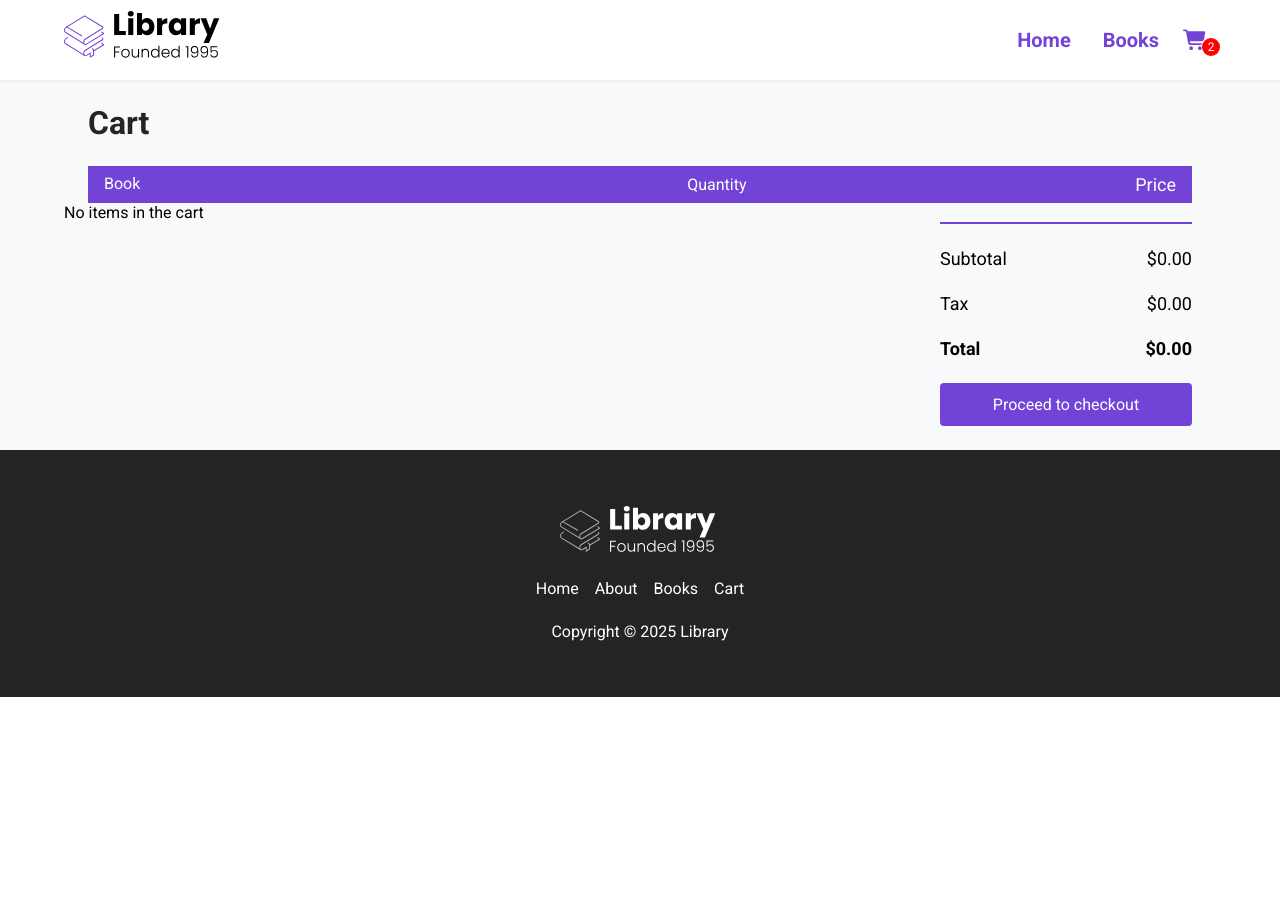
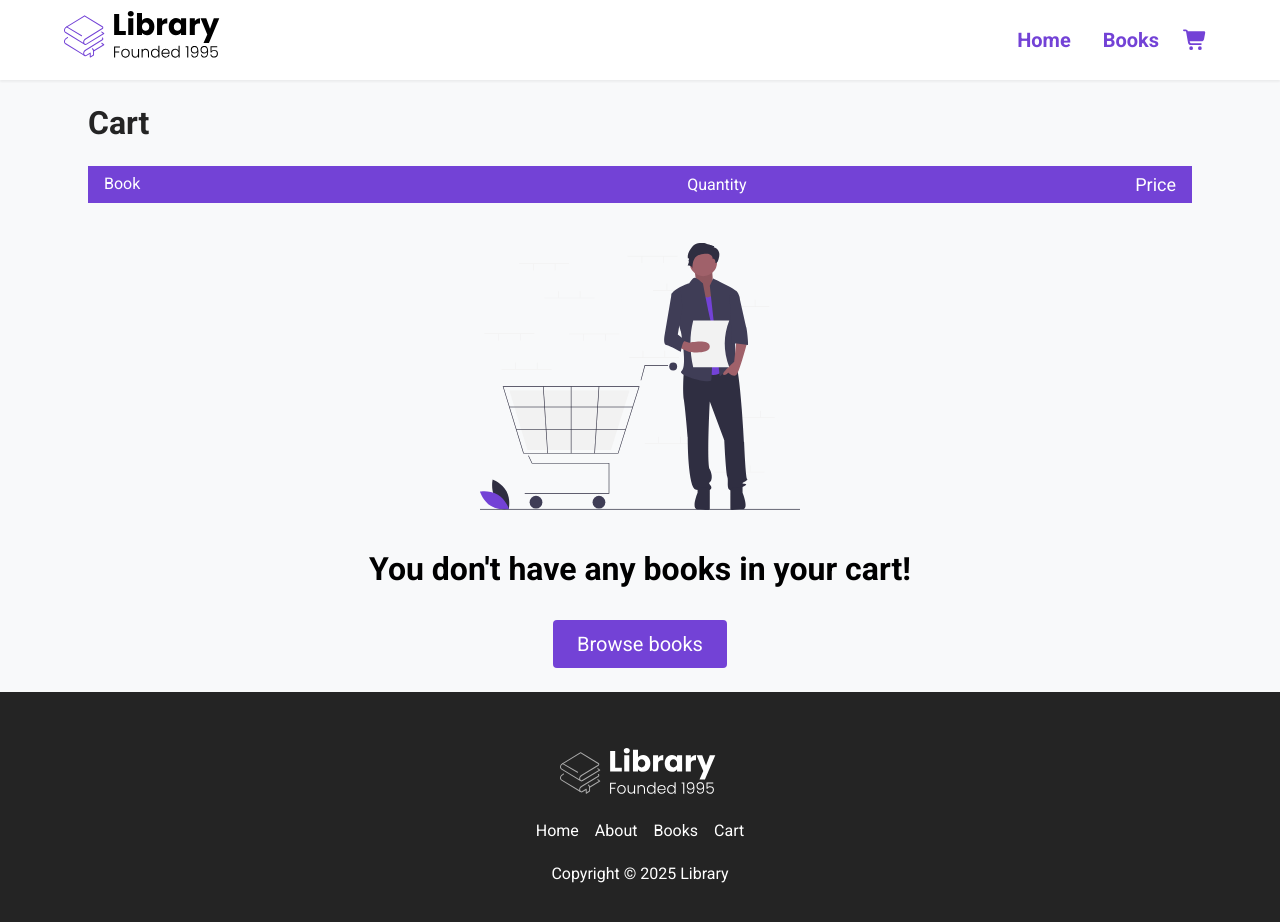
Before and after one commit to ktuttle92/Library_react, a React (Create React App) app: page /cart in a window 1280 px wide. Shown: the top 922 px of the page. Before the commit the page ends 800 px from the top, so only its background shows below. Built offline with nearby package versions, Linux system fonts and the light colour scheme.

Commit message:
fourth commit

```diff
--- a/src/App.jsx
+++ b/src/App.jsx
@@ -1,13 +1,13 @@
-import Nav from './Components/Nav'
 import { BrowserRouter as Router, Routes, Route } from 'react-router-dom';
 import './index.css';
 import Home from "./pages/Home"
-import Footer from './Components/Footer'
+import Layout from './pages/Layout';
 import Books from "./pages/Books"
 import {books} from './data'
 import BookInfo from './pages/BookInfo'
 import Cart from './pages/Cart'
 import React, {useState, useEffect} from 'react'
+
 
 function App() {
    const[cart,setCart]=useState([]);
@@ -20,10 +20,17 @@ function App() {
       return item.id === book.id ?
         {...item,quantity:+quantity,
           }
-         : {item},console.log(setCart)
+         : item
    }))}
-
-
+  function removeBook(item){
+    setCart(cart.filter(book=>book.id !== item.id))
+  }
+function numberOfItems(){
+        let counter=0;
+        cart.forEach((item)=>{
+          counter += item.quantity;
+        }); return counter
+       }
 
     useEffect(()=>{
       console.log(cart)
@@ -32,10 +39,12 @@ function App() {
   return(
     <Router>
       <Routes>
-        <Route path="/" element={<Home/>}/>
-        <Route path="/books" exact element={<Books books={books}/>}/>
-        <Route path="/books/:id" element={<BookInfo books={books} addToCart={addToCart} cart={cart}/>}/>
-        <Route path="/cart" element={<Cart books={books} cart={cart} changeQuantity={changeQuantity}/>}/>
+        <Route path="/" element={<Layout numberOfItems={numberOfItems} />}>
+          <Route index element={<Home/>}/>
+          <Route path="books" exact element={<Books books={books}/>}/>
+          <Route path="books/:id" element={<BookInfo books={books} addToCart={addToCart} cart={cart}/>}/>
+          <Route path="/cart" element={<Cart books={books} cart={cart} changeQuantity={changeQuantity} removeBook={removeBook} />}/>
+        </Route>
       </Routes>
     </Router>
      )
--- a/src/Components/Nav.jsx
+++ b/src/Components/Nav.jsx
@@ -4,7 +4,7 @@ import LibraryLogo from '../assets/Library.svg'
 import {Link} from 'react-router-dom'
 
 // import assets from '../assets'
-const Nav = ({cart}) => {
+const Nav = ({cart,numberOfItems}) => {
     function OpenMenu(){
         document.body.classList+=" menu--open"
     }
@@ -31,7 +31,9 @@ const Nav = ({cart}) => {
                         <Link to="/cart" className="nav__link">
                         <FontAwesomeIcon icon="shopping-cart"/>
                         </Link>
-                        <span className="cart__length">2</span>
+                        {numberOfItems > 0 &&
+                        <span className="cart__length">{numberOfItems}</span>}
+
                     </li>
                 </ul>
                 <div className="menu__backdrop">
--- a/src/Components/ui/Book.jsx
+++ b/src/Components/ui/Book.jsx
@@ -1,12 +1,29 @@
-import React from 'react'
 import {Link} from 'react-router-dom'
 import Rating from './Rating'
 import Price from './Price'
+import React, {useState, useEffect,useRef} from 'react'
+
+const Book=({book})=>{
+    const[img,setImg]=useState();
+
+    const mountedRef=useRef(true)
+
+    useEffect(()=>{
+        const image = new Image();
+        image.src= book.url;
+        image.onload=()=>{
+            setTimeout(()=>{
+               setImg(image);
+            },300)}
+            return ()=>{mountedRef.current=false}
+        })
 
 
-const Book=({book})=>{
+
+
     return( <div className="book">
-              <Link to={`/books/${book.id}`}>
+        {img ? <>
+         <Link to={`/books/${book.id}`}>
             <figure className="book__img--wrapper">
              <img src={book.url} className="book__img"/>
              </figure>
@@ -18,6 +35,13 @@ const Book=({book})=>{
                 </div>
                 <Rating rating={book.rating}/>
                 <Price originalPrice={book.originalPrice} salePrice={book.salePrice}/>
+        </>:<>
+            <div className="book__img--skeleton"></div>
+            <div className="skeleton book__title--skeleton"></div>
+            <div className="skeleton book__rating--skeleton"></div>
+            <div className="skeleton book__price--skeleton"></div></>}
+
+
                 </div>
 
 
--- a/src/pages/BookInfo.jsx
+++ b/src/pages/BookInfo.jsx
@@ -2,8 +2,6 @@ import React,{useState} from 'react'
 import {Link, useParams} from 'react-router-dom'
 import Book from '../Components/ui/Book'
 import { FontAwesomeIcon } from '@fortawesome/react-fontawesome'
-import Nav from "../Components/Nav"
-import Footer from "../Components/Footer"
 import Rating from "../Components/ui/Rating"
 import Price from '../Components/ui/Price'
 
@@ -19,7 +17,6 @@ const BookInfo=({books, addToCart,cart})=>{
       return cart.some(book => book.id === +id);}
 
     return(<div id="books__body">
-        <Nav/>
         <main id="books__main">
             <div className="books__container">
                 <div className="row">
@@ -70,7 +67,7 @@ const BookInfo=({books, addToCart,cart})=>{
                 </div>
             </div>
         </main>
-        <Footer/>
+
     </div>)
 }
 
--- a/src/pages/Books.jsx
+++ b/src/pages/Books.jsx
@@ -1,6 +1,4 @@
 import Book from '../Components/ui/Book';
-import Nav from "../Components/Nav"
-import Footer from "../Components/Footer"
 import React,{useState} from 'react'
 
 const Books=({books: initialBooks})=>{
@@ -23,8 +21,7 @@ const Books=({books: initialBooks})=>{
     }
     return(
         <div id="books__body">
-            <Nav/>
-            <main id="books__main">
+              <main id="books__main">
                 <section>
                     <div className="books__container">
                         <div className="row">
@@ -45,8 +42,7 @@ const Books=({books: initialBooks})=>{
                     </div>
                 </section>
             </main>
-            <Footer/>
-        </div>
+          </div>
     )
 }
 
--- a/src/pages/Cart.jsx
+++ b/src/pages/Cart.jsx
@@ -1,19 +1,17 @@
-import Nav from "../Components/Nav"
-import Footer from "../Components/Footer"
-import React, {useState,useEffect} from 'react'
+import EmptyCart from "../assets/empty_cart.svg"
+import {Link} from 'react-router-dom'
 
-
-const Cart=({cart,changeQuantity,})=>{
+const Cart=({cart,changeQuantity,removeBook})=>{
     const total=()=>{
         let price =0;
         cart.forEach((item)=>{
             price += +(
-                ((item.salePrice||item.originalPrice) * item.quantity).toFixed(2))});
+                (item.salePrice||item.originalPrice) * item.quantity)});
             return price}
 
 
     return(<>
-     <Nav/>
+
      <div id="books__body">
         <main id="books__main">
              <div className="books__container">
@@ -28,14 +26,14 @@ const Cart=({cart,changeQuantity,})=>{
                             <span className="cart__total">Price</span>
                         </div>
                         <div className="cart__body">
-                            {cart && cart.length > 0 ? (cart.map(book=>(
+                            {cart.map(book=>{return(
                             <div className="cart__item" key={book.id}>
                                 <div className="cart__book">
                                     <img src={book.url} alt="" className="cart__book--img"/>
                                     <div className="cart__book--info">
                                         <span className="cart__book--title">{book.title}</span>
-                                        <span className="cart__book--price">${(+book.salePrice||+book.originalPrice).toFixed(2)}</span>
-                                        <button className="cart__book--remove">Remove</button>
+                                        <span className="cart__book--price">${(book.salePrice||book.originalPrice).toFixed(2)}</span>
+                                        <button className="cart__book--remove" onClick={()=>removeBook(book)}>Remove</button>
                                     </div>
                                 </div>
                                 <div className="cart__quantity">
@@ -44,17 +42,26 @@ const Cart=({cart,changeQuantity,})=>{
                                     min={0}
                                     max={99}
                                     className="cart__input"
-                                    onChange={(event)=>changeQuantity(book,event.target.value)} value={+book.quantity} key={book.id}></input>
+                                    onChange={(event)=>changeQuantity(book,event.target.value)} value={book.quantity}></input>
                                 </div>
                                 <div className="cart__total">
-                                ${(+(book.salePrice||book.originalPrice) * +book.quantity).toFixed(2)}
+                                ${((book.salePrice||book.originalPrice) * book.quantity).toFixed(2)}
                                 </div>
                             </div>
-                            ))) : (<div>No items in the cart</div>)
-                            }
+                            )})}
                         </div>
+                        {cart.length === 0 &&(
+                        <div className="cart__empty">
+                            <img src={EmptyCart} className="cart__empty--img"/>
+                            <h2>You don't have any books in your cart!</h2>
+                            <Link to="/books">
+                            <button className="btn">Browse books</button>
+                            </Link>
+                        </div>
+                        )}
                     </div>
-                    <div className="total">
+                    {cart.length > 0 && (
+                        <div className="total">
                         <div className="total__item total__sub-total">
                             <span>Subtotal</span>
                             <span>${(total() * .93).toFixed(2)}</span>
@@ -71,13 +78,13 @@ const Cart=({cart,changeQuantity,})=>{
                         onClick={()=>alert("Haven't gotten around to this yet")}>
                             Proceed to checkout
                         </div>
-                    </div>
+                    </div>)}
                </div>
               </div>
         </main>
      </div>
 
-     <Footer/>
+
     </>)
 }
 
--- a/src/pages/Home.jsx
+++ b/src/pages/Home.jsx
@@ -3,20 +3,16 @@ import Highlights from '../Components/Highlights';
 import Featured from '../Components/Features';
 import Discounted from '../Components/Discounted'
 import Explore from '../Components/Explore'
-import Nav from "../Components/Nav"
-import Footer from "../Components/Footer"
 
 function Home(){
     return(
         <div>
-         <Nav/>
          <Landing/>
          <Highlights/>
          <Featured/>
          <Discounted />
          <Explore/>
-         <Footer/>
-        </div>   )
+         </div>   )
 }
 
 export default Home
--- /dev/null
+++ b/src/pages/Layout.jsx
@@ -0,0 +1,18 @@
+import {Outlet} from 'react-router-dom'
+import Nav from '../Components/Nav'
+import Footer from '../Components/Footer'
+
+function Layout({numberOfItems}){
+
+    return(
+        <div>
+            <Nav numberOfItems={numberOfItems()}/>
+            <main>
+                <Outlet />
+            </main>
+            <Footer/>
+        </div>
+    )
+}
+
+export default Layout
```
